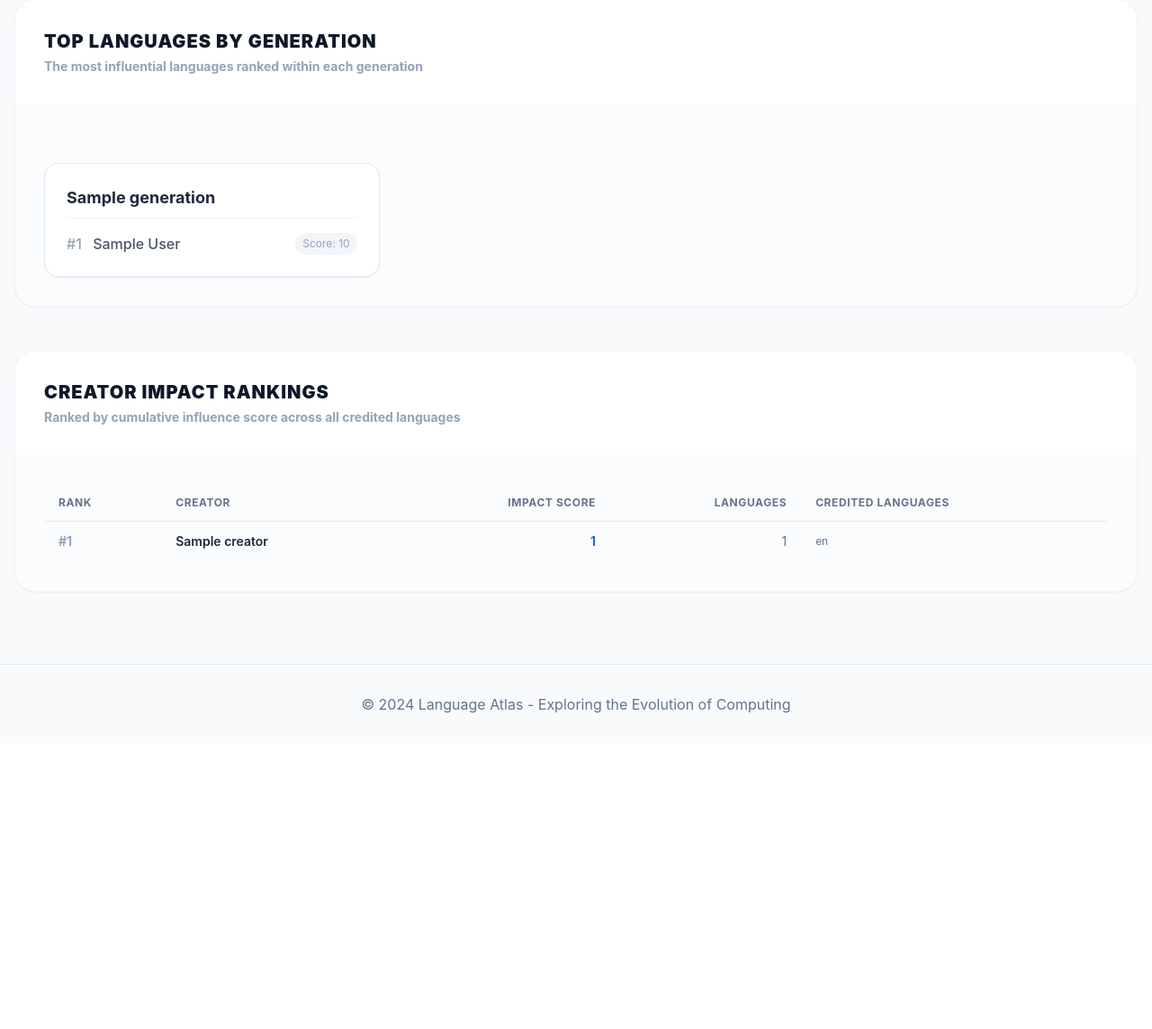
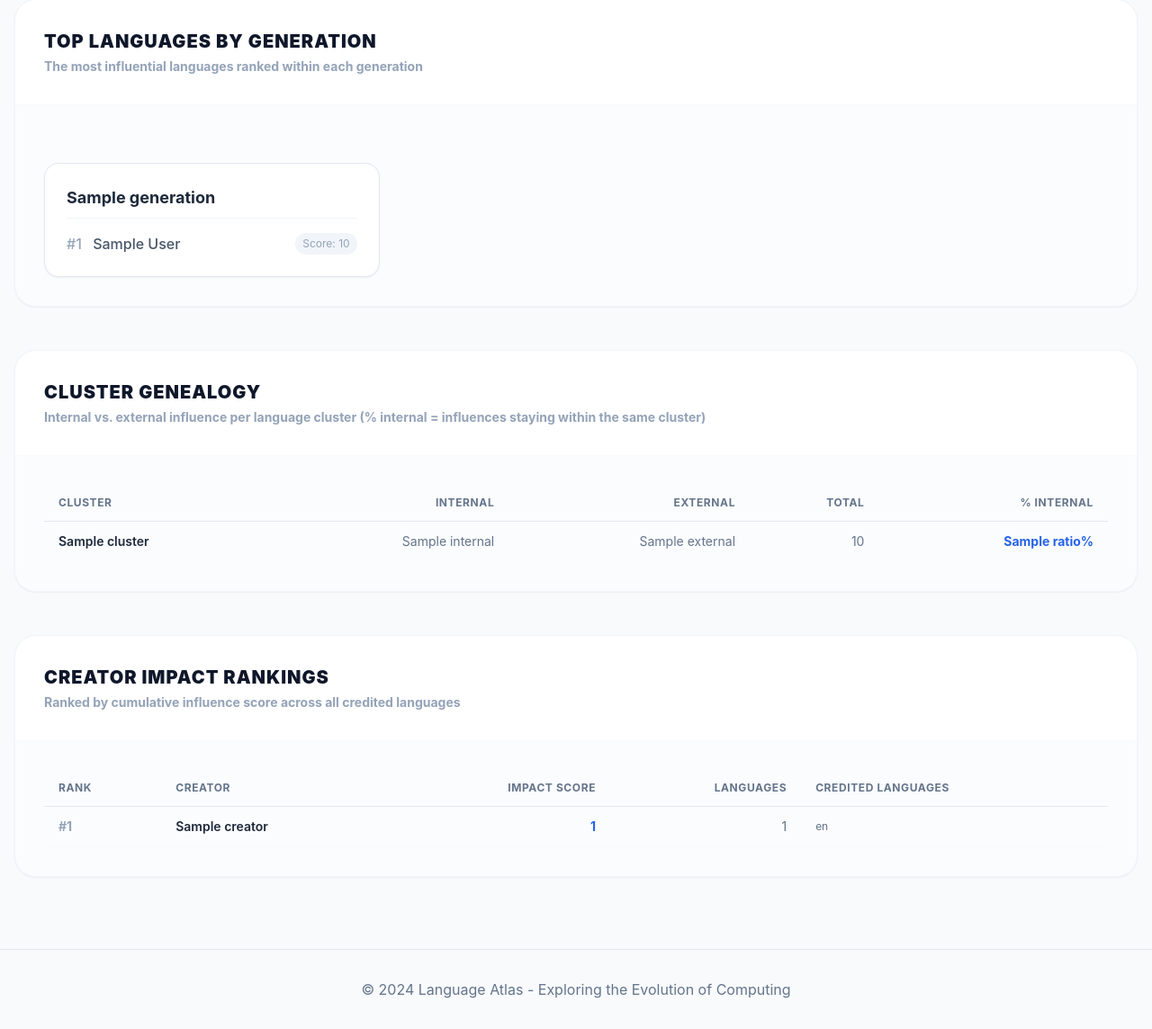
Before and after one commit to someflydev/language-atlas, a FastAPI app: template src/app/templates/insights.html in a window 1280 px wide. Shown: the part 1703-2847 px from the top of the page at 90% size. Before the commit the page ends 2496 px from the top, so only its background shows below. Run offline with FastAPI, Linux system fonts and the light colour scheme; the template is opened without the code that fills it: most values are stand-ins (such as "Sample title", 1, 10 or a date in 2020); parts of the project's set-up code (start-up, migrations or seed data) failed here and were passed over; some libraries are stand-ins or nearby versions.

Commit message:
[DATA-WIRING] Wire AtlasAnalytics.generate_cluster_genealogy into /insights
The method existed in insights.py but was never called. Add
DataLoader.get_cluster_genealogy() as a thin wrapper, call it in the
/insights route, and render a Cluster Genealogy table in insights.html
showing internal vs. external influence counts and % internal per cluster.

```diff
--- a/src/app/templates/insights.html
+++ b/src/app/templates/insights.html
@@ -64,6 +64,42 @@
     </div>
 
     <!-- Creator Impact -->
+    <!-- Cluster Genealogy -->
+    {% if cluster_genealogy %}
+    <div class="bg-white rounded-3xl shadow-sm border border-slate-100 overflow-hidden">
+        <div class="p-8 border-b border-slate-50">
+            <h2 class="text-xl font-black text-slate-900 uppercase tracking-wider">Cluster Genealogy</h2>
+            <p class="text-sm text-slate-400 font-bold mt-1">Internal vs. external influence per language cluster (% internal = influences staying within the same cluster)</p>
+        </div>
+        <div class="p-8 bg-slate-50/50">
+            <div class="overflow-x-auto">
+                <table class="w-full text-sm">
+                    <thead>
+                        <tr class="border-b border-slate-200">
+                            <th class="text-left py-3 px-4 font-bold text-slate-500 uppercase tracking-wider text-xs">Cluster</th>
+                            <th class="text-right py-3 px-4 font-bold text-slate-500 uppercase tracking-wider text-xs">Internal</th>
+                            <th class="text-right py-3 px-4 font-bold text-slate-500 uppercase tracking-wider text-xs">External</th>
+                            <th class="text-right py-3 px-4 font-bold text-slate-500 uppercase tracking-wider text-xs">Total</th>
+                            <th class="text-right py-3 px-4 font-bold text-slate-500 uppercase tracking-wider text-xs">% Internal</th>
+                        </tr>
+                    </thead>
+                    <tbody>
+                        {% for row in cluster_genealogy %}
+                        <tr class="border-b border-slate-50 hover:bg-slate-50 transition-colors">
+                            <td class="py-3 px-4 font-semibold text-slate-800">{{ row.cluster }}</td>
+                            <td class="py-3 px-4 text-right text-slate-500">{{ row.internal }}</td>
+                            <td class="py-3 px-4 text-right text-slate-500">{{ row.external }}</td>
+                            <td class="py-3 px-4 text-right text-slate-500">{{ row.total }}</td>
+                            <td class="py-3 px-4 text-right font-bold text-blue-600">{{ row.ratio }}%</td>
+                        </tr>
+                        {% endfor %}
+                    </tbody>
+                </table>
+            </div>
+        </div>
+    </div>
+    {% endif %}
+
     {% if creator_impact %}
     <div class="bg-white rounded-3xl shadow-sm border border-slate-100 overflow-hidden">
         <div class="p-8 border-b border-slate-50">
```
Also changed, not shown: src/app/core/data_loader.py (+24 -0 lines).
